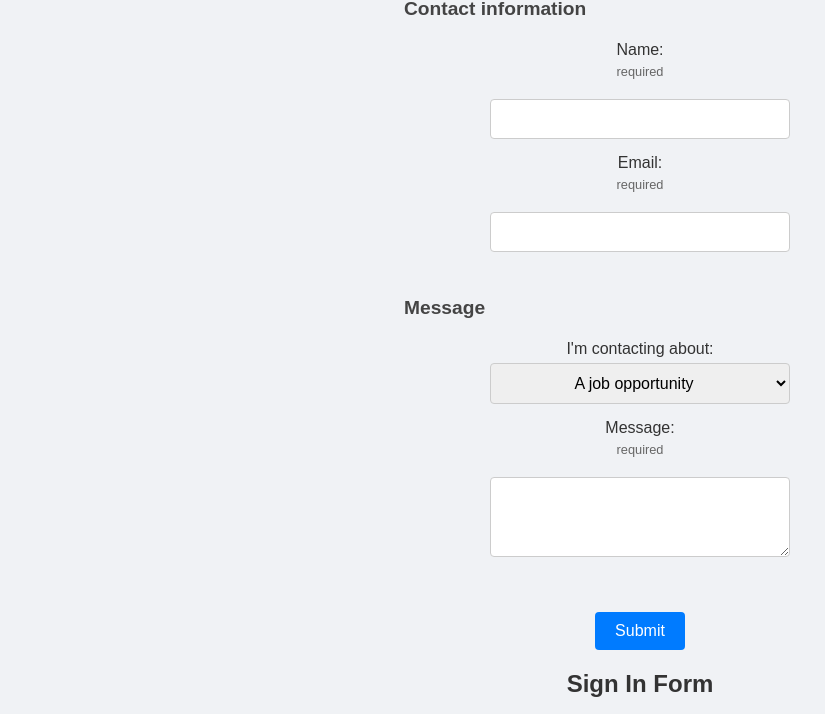
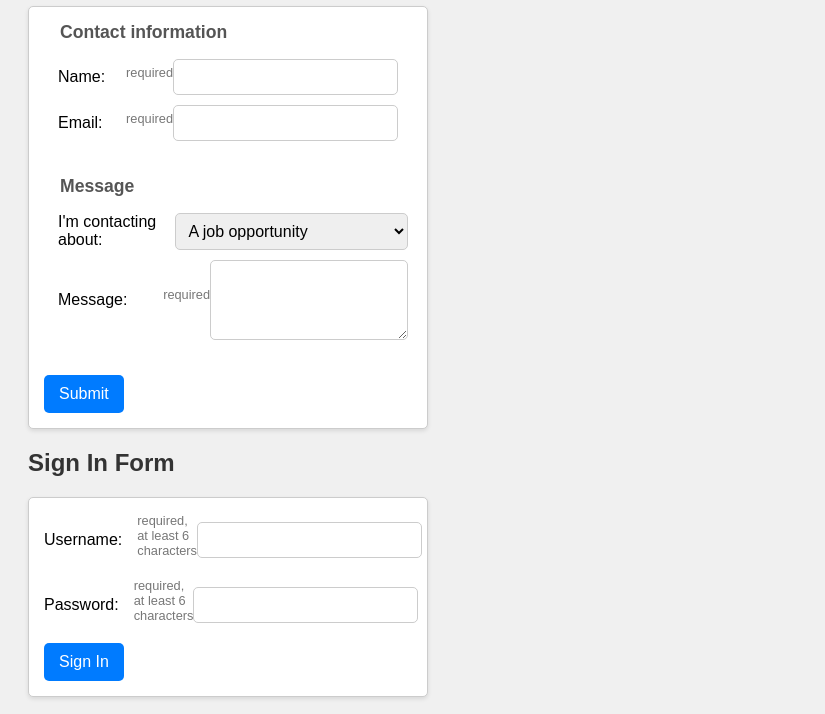
Before and after one commit to clairecleverlamb/html-forms, a plain HTML site: page index.html in a window 1280 px wide. Shown: the part 100-814 px from the top of the page, without its empty margins (0-825 px from the left). Drawn offline with Linux system fonts and the light colour scheme.

Commit message:
refactor: for better readability/styling

```diff
--- a/style.css
+++ b/style.css
@@ -5,24 +5,19 @@
    */
 /* Global Styles */
 
+/* Global Styles */
 * {
   box-sizing: border-box;
   font-family: Arial, sans-serif;
 }
 
 body {
-  display: flex;
-  flex-direction: column;
-  align-items: center;
-  min-height: 100vh;
-  background-color: #f0f2f5;
-  margin: 0;
   padding: 20px;
+  background-color: #f0f0f0;
 }
 
 /* Headings */
 h1, h2 {
-  text-align: center;
   color: #333;
   margin-bottom: 20px;
 }
@@ -31,57 +26,57 @@ h1, h2 {
 form {
   display: flex;
   flex-direction: column;
-  align-items: center;
   width: 100%;
-  max-width: 500px;
+  max-width: 400px; /* Smaller boxes */
+  margin-bottom: 20px; /* Space between forms */
+  padding: 15px;
+  border: 1px solid #ccc;
+  border-radius: 5px;
+  background-color: #fff;
+  box-shadow: 0 2px 4px rgba(0, 0, 0, 0.1); /* Subtle shadow for separation */
 }
 
 /* Fieldset Styles */
 fieldset {
   display: flex;
   flex-direction: column;
-  align-items: center;
   border: none;
-  width: 100%;
-  margin-bottom: 20px;
+  margin-bottom: 15px;
 }
 
 legend {
   font-weight: bold;
-  font-size: 1.2em;
-  color: #444;
-  margin-bottom: 15px;
+  font-size: 1.1em;
+  margin-bottom: 10px;
+  color: #555;
 }
 
 /* Form Element Styles */
 div {
   display: flex;
-  flex-direction: column;
+  flex-direction: row;
   align-items: center;
-  width: 100%;
-  margin-bottom: 15px;
+  margin-bottom: 10px;
 }
 
 label {
+  flex: 1;
+  margin-right: 10px;
   font-weight: 500;
-  color: #333;
-  margin-bottom: 5px;
 }
 
 small {
   font-size: 0.8em;
-  color: #666;
-  margin-bottom: 5px;
+  color: #777;
+  margin-left: 5px;
 }
 
 input, select, textarea {
-  width: 100%;
-  max-width: 300px;
-  padding: 10px;
+  flex: 2;
+  padding: 8px;
   border: 1px solid #ccc;
-  border-radius: 4px;
+  border-radius: 5px;
   font-size: 1em;
-  text-align: center;
 }
 
 textarea {
@@ -91,22 +86,54 @@ textarea {
 
 input[type="checkbox"],
 input[type="color"] {
+  flex: none;
   width: auto;
-  margin-top: 10px;
 }
 
 /* Submit Button Styles */
 button[type="submit"] {
-  padding: 10px 20px;
+  padding: 10px 15px;
   border: none;
-  border-radius: 4px;
+  border-radius: 5px;
   background-color: #007bff;
   color: #fff;
   font-size: 1em;
   cursor: pointer;
-  margin-top: 10px;
+  align-self: flex-start;
 }
 
 button[type="submit"]:hover {
   background-color: #0056b3;
 }
+
+/* Responsive Styles */
+@media (max-width: 600px) {
+  form {
+      padding: 10px;
+      max-width: 100%; /* Full width on small screens */
+  }
+
+  div {
+      flex-direction: column;
+      align-items: flex-start;
+  }
+
+  label {
+      margin-bottom: 5px;
+      margin-right: 0;
+  }
+
+  input, select, textarea {
+      width: 100%;
+  }
+
+  small {
+      margin-left: 0;
+      margin-bottom: 5px;
+  }
+
+  button[type="submit"] {
+      width: 100%;
+      align-self: stretch;
+  }
+}
```
